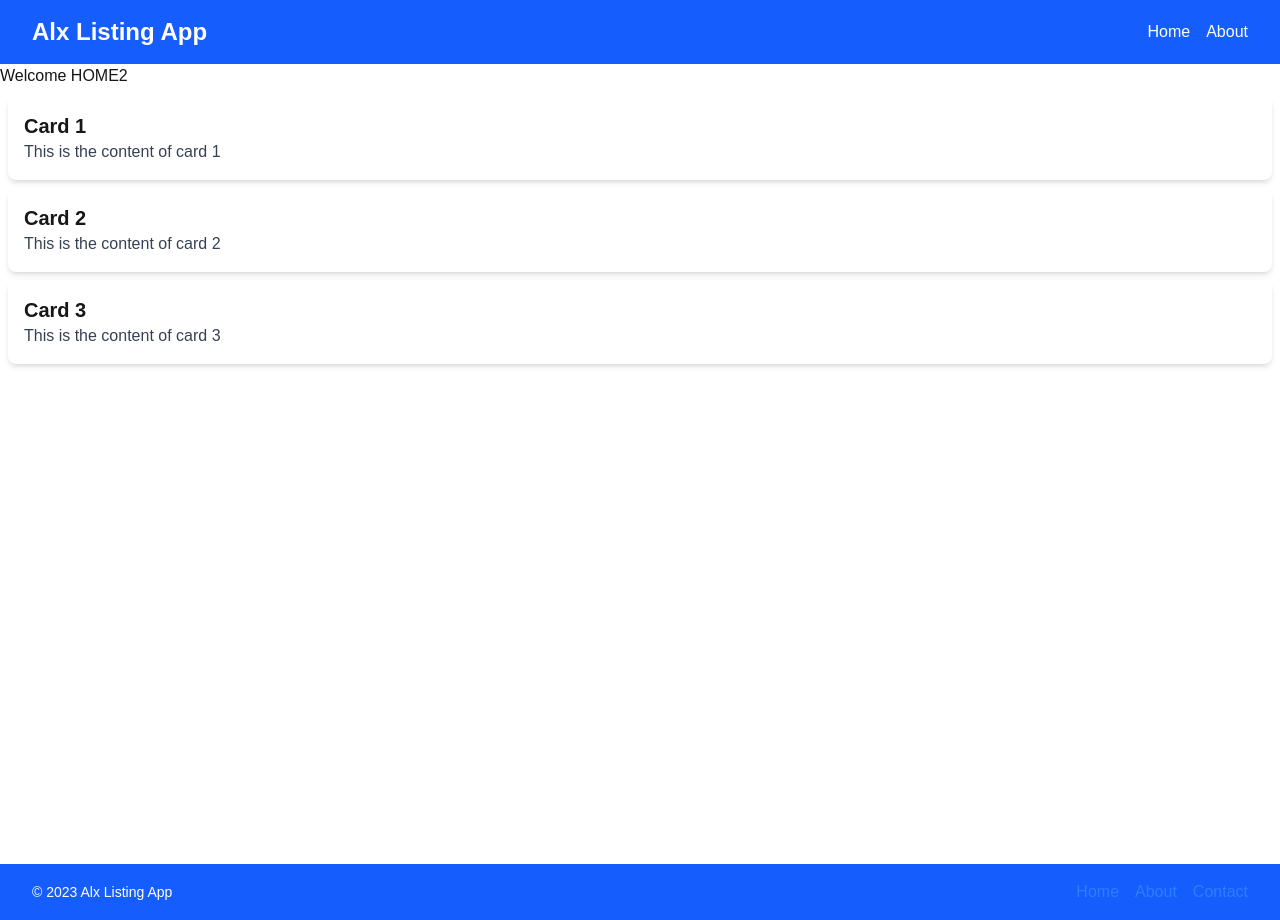
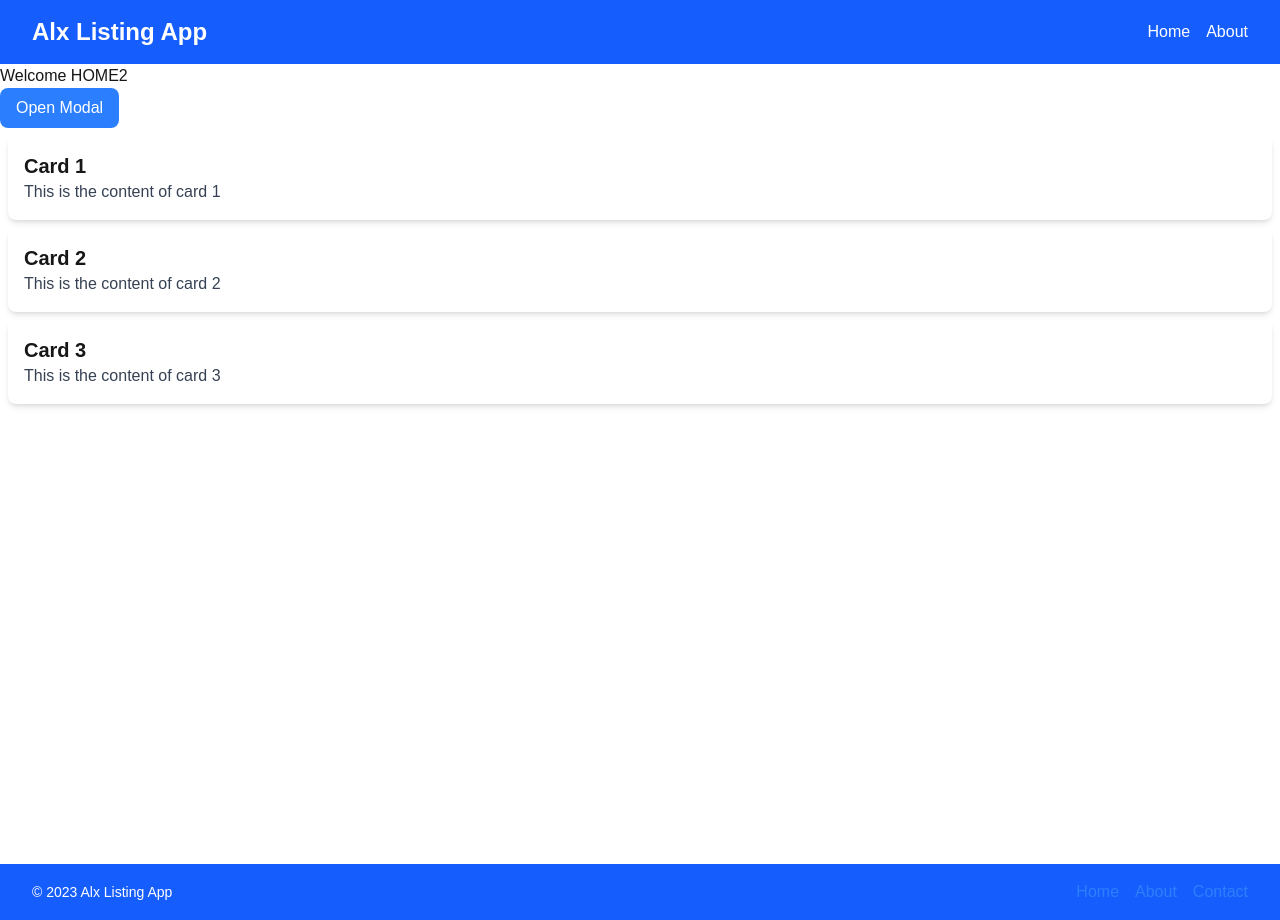
Before and after one commit to AllanKinzi/alx-project-0x02-setup, a Next.js app in the folder alx-project-0x02/: page /home in a window 1280 px wide. Built offline with nearby package versions, Linux system fonts and the light colour scheme.

Commit message:
Create a PostModal Component

```diff
--- /dev/null
+++ b/alx-project-0x02/components/common/PostModal.tsx
@@ -0,0 +1,43 @@
+import { ModalProps } from "@/interfaces";
+import React, { useState } from "react";
+
+const Modal: React.FC<ModalProps> = ({ isOpen, onClose, onSubmit }) => {
+  const [title, setTitle] = useState("");
+  const [content, setContent] = useState("");
+
+  if (!isOpen) return null;
+
+  return (
+    <div className="fixed inset-0 z-50 flex items-center justify-center bg-black bg-opacity-50">
+      <div className="bg-white rounded-lg shadow-lg w-full max-w-md p-6 relative">
+        <button
+          onClick={onClose}
+          className="absolute top-2 right-2 text-gray-500 hover:text-gray-800"
+        >
+          &times;
+        </button>
+
+        <div className="flex flex-col gap-4">
+          <input
+            value={title}
+            onChange={(e) => setTitle(e.target.value)}
+            placeholder="Enter your name"
+          />
+          <textarea
+            value={content}
+            onChange={(e) => setContent(e.target.value)}
+            placeholder="Type content"
+          />
+          <button
+            onClick={() => onSubmit({ title, content })}
+            className="bg-blue-500 text-white px-4 py-2 rounded-lg"
+          >
+            Submit
+          </button>
+        </div>
+      </div>
+    </div>
+  );
+};
+
+export default Modal;
--- a/alx-project-0x02/pages/home.tsx
+++ b/alx-project-0x02/pages/home.tsx
@@ -1,19 +1,57 @@
 import Card from "@/components/common/Card";
+import Modal from "@/components/common/PostModal";
+import PostModal from "@/components/common/PostModal";
+import { CardProps } from "@/interfaces";
+import { useState } from "react";
 
 const Home = () => {
+  const content_list: CardProps[] = [
+    {
+      title: "Card 1",
+      content: "This is the content of card 1",
+    },
+    {
+      title: "Card 2",
+      content: "This is the content of card 2",
+    },
+    {
+      title: "Card 3",
+      content: "This is the content of card 3",
+    },
+  ];
+
+  const [isOpen, setIsOpen] = useState(false);
+  const [content, setContent] = useState<CardProps[]>(content_list);
+
+  const handleSubmit = (newCard: CardProps) => {
+    setContent((prev) => [...prev, newCard]);
+    setIsOpen(false);
+  };
   return (
     <>
       <section>
         <h3>Welcome HOME2</h3>
+        <button
+          onClick={() => setIsOpen(true)}
+          className="bg-blue-500 text-white px-4 py-2 rounded-lg"
+        >
+          Open Modal
+        </button>
       </section>
       <section>
-        <Card title="Card 1" content="This is the content of card 1" />
-        <Card title="Card 2" content="This is the content of card 2" />
-        <Card title="Card 3" content="This is the content of card 3" />
+        <Modal
+          isOpen={isOpen}
+          onClose={() => setIsOpen(false)}
+          onSubmit={handleSubmit}
+        ></Modal>
       </section>
-
+      <section>
+        {content.map((item) => (
+          <Card key={item.title} {...item} />
+        ))}
+      </section>
     </>
   );
-}
+};
 
 export default Home;
```
Also changed, not shown: alx-project-0x02/interfaces/index.ts (+7 -0 lines).
